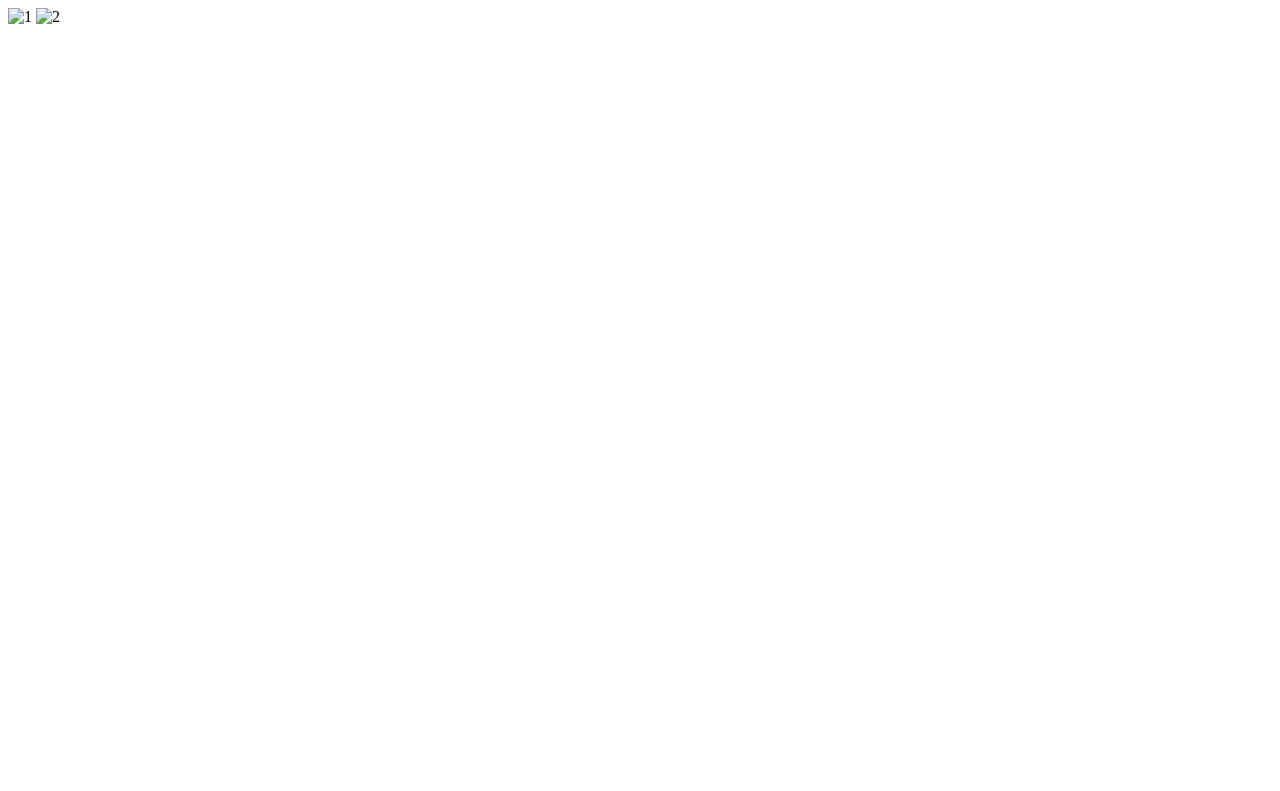
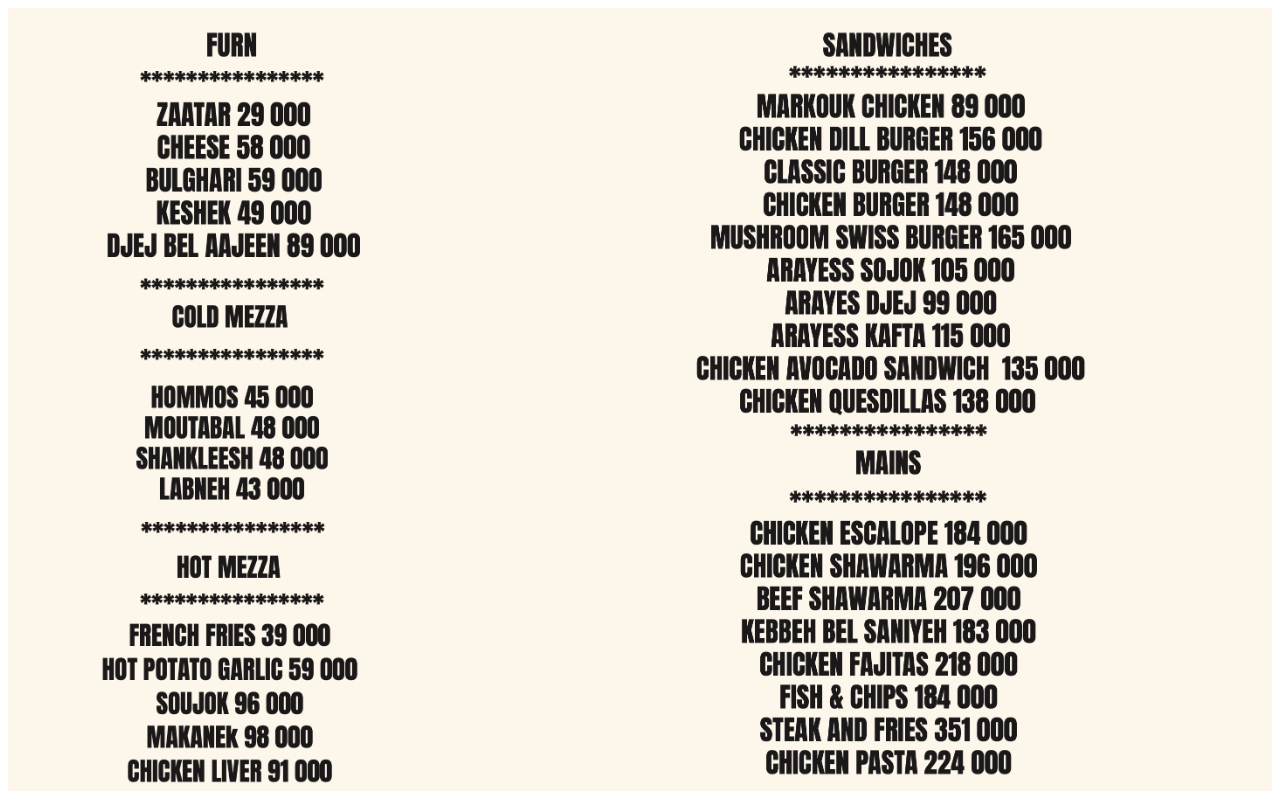
Before and after one commit to webE-menu/E-menu, a plain HTML site: page index.html in a window 1280 px wide. Shown: the top 791 px of the page. Drawn offline with Linux system fonts and the light colour scheme.

Commit message:
Update index.html

```diff
--- a/index.html
+++ b/index.html
@@ -13,9 +13,9 @@
 <body>
 
 
-    <img src="menu-0.pdf" alt="1">
+    <img src="menu-0.jpg" alt="1">
 
-    <img src="menu-1.pdf" alt="2">
+    <img src="menu-1.jpg" alt="2">
 
 
 
```
